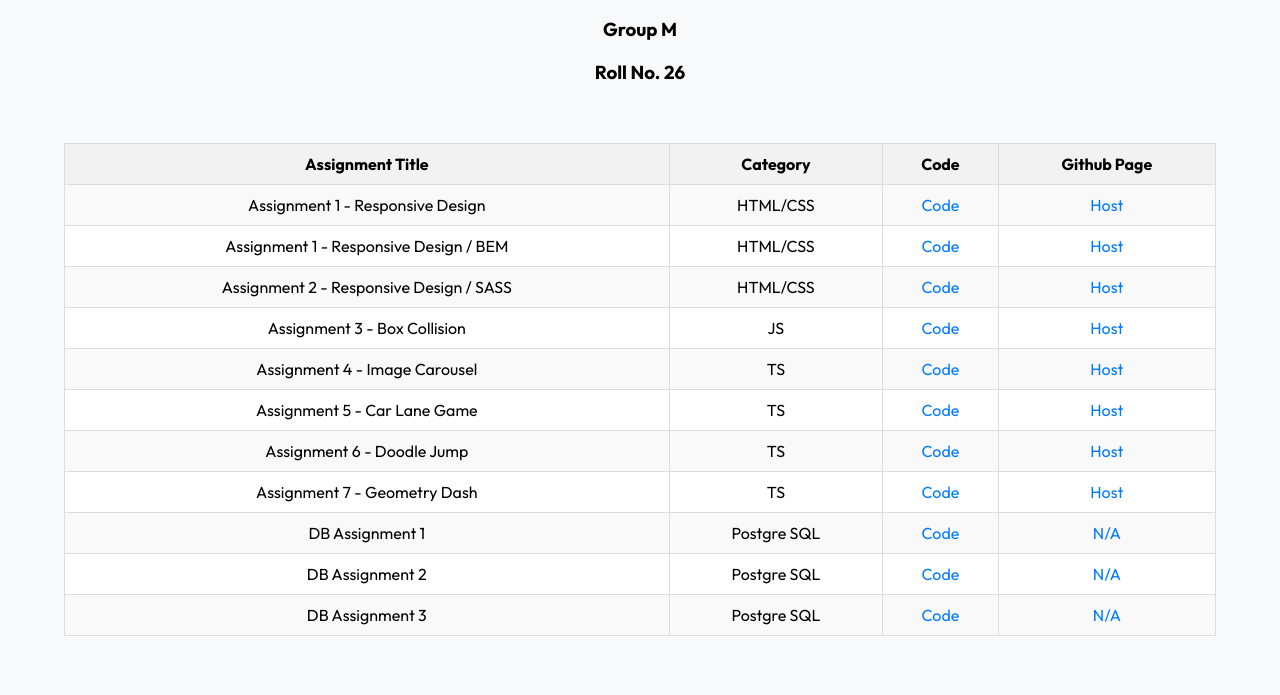
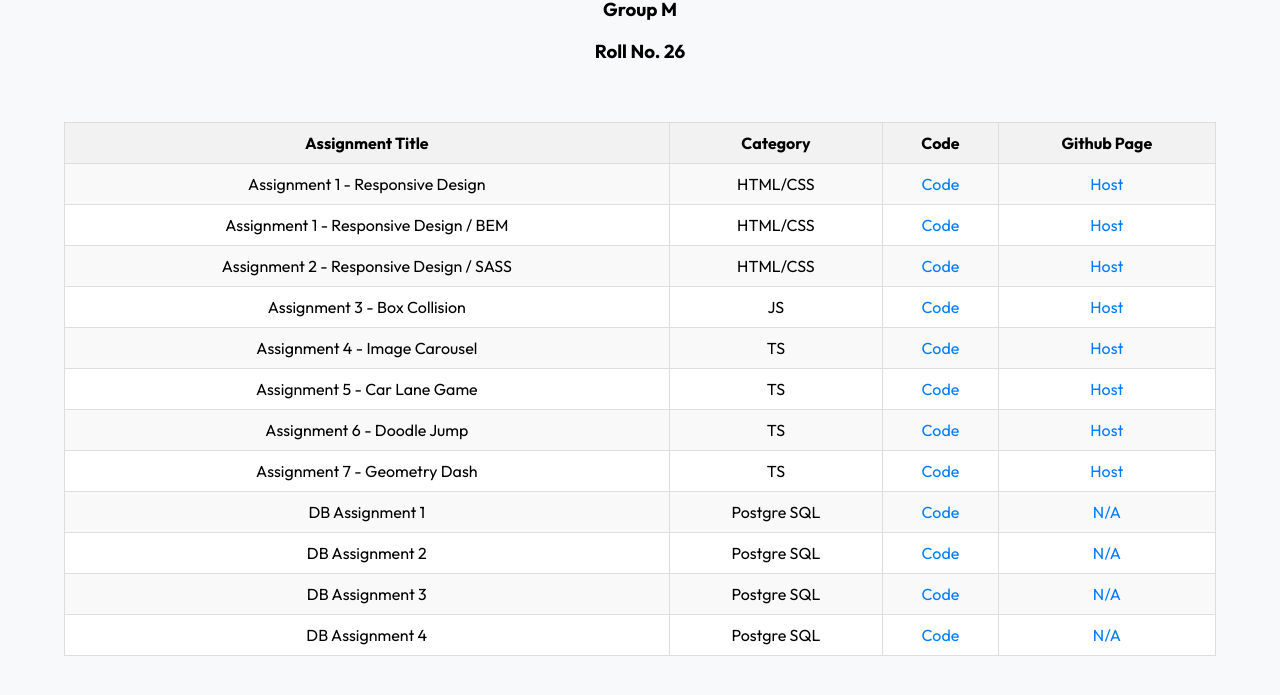
Before and after one commit to ajay9803/lf-fellowship-assignment-table, a plain HTML site: page index.html in a window 1280 px wide. Shown: the part 105-800 px from the top of the page. Drawn offline with Linux system fonts and the light colour scheme.

Commit message:
Update database assignment 4

```diff
--- a/index.html
+++ b/index.html
@@ -148,6 +148,12 @@
             <td><a href="https://github.com/ajay9803/db-assignment-3">Code</a></td>
             <td><a href="">N/A</a></td>
         </tr>
+        <tr>
+            <td>DB Assignment 4 </td>
+            <td>Postgre SQL</td>
+            <td><a href="https://github.com/ajay9803/db-assignment-4">Code</a></td>
+            <td><a href="">N/A</a></td>
+        </tr>
     </table>
 </body>
 
```
